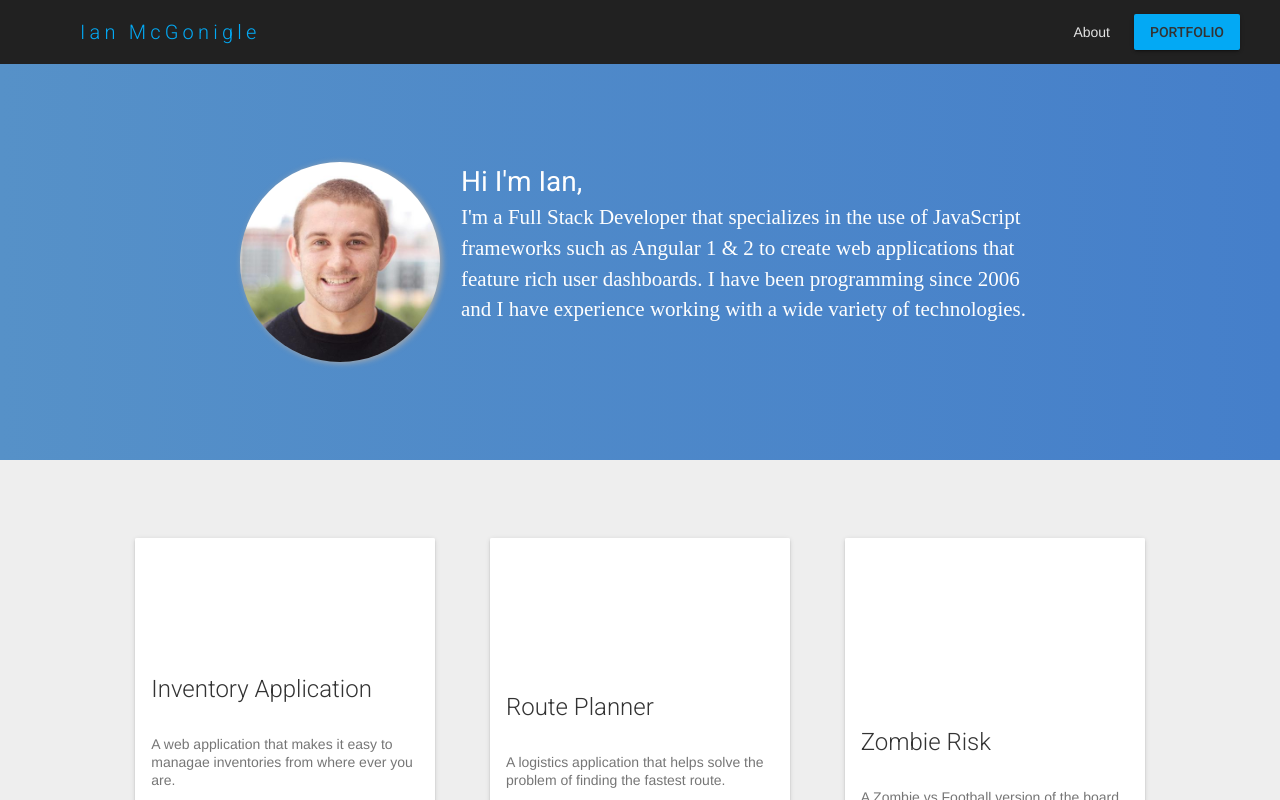
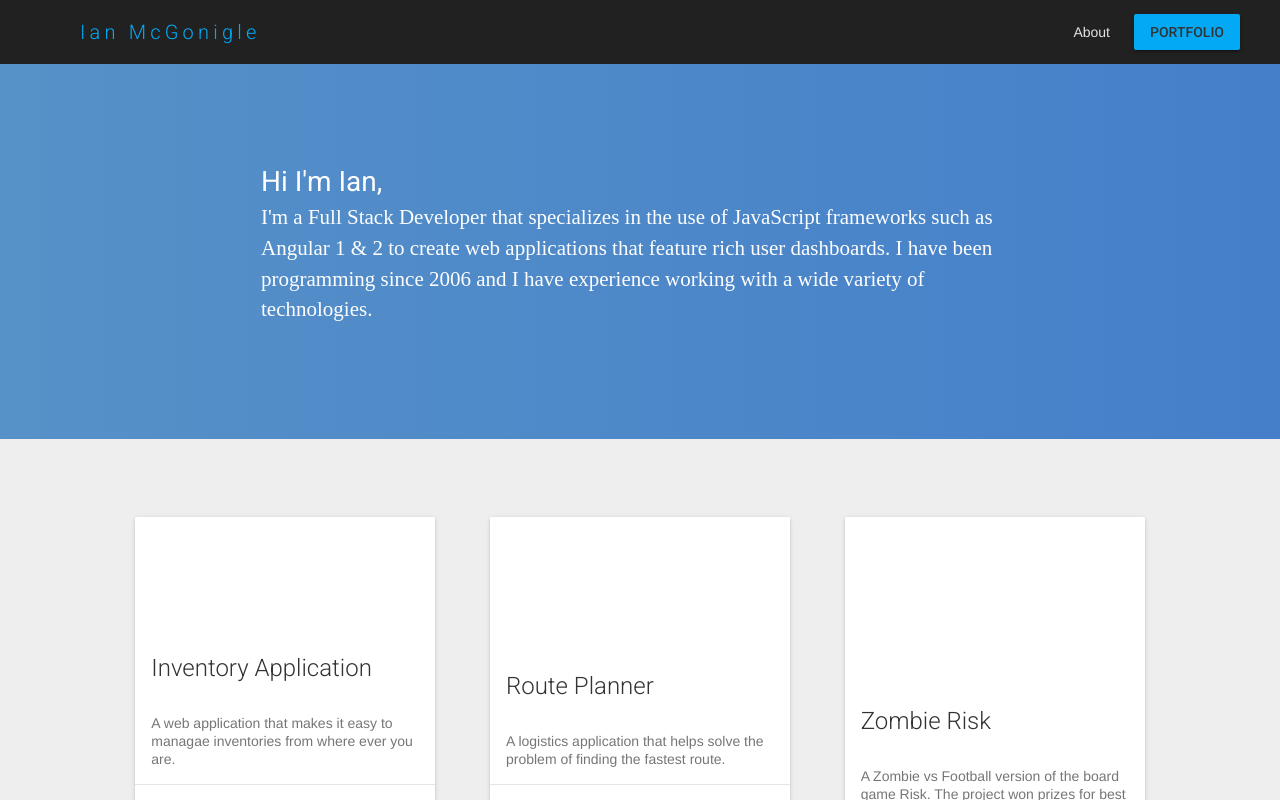
Before and after one commit to imcgonigle/Angular-Portfolio, an Angular app: page / in a window 1280 px wide. Built offline with nearby package versions, Linux system fonts and the light colour scheme.

Commit message:
comment out picture for now

```diff
--- a/src/app/about/about.component.html
+++ b/src/app/about/about.component.html
@@ -1,7 +1,7 @@
 <a name="about"></a>
 <div class="about-container">
     <div class="about-section">
-        <img class="about-picture" src="./assets/images/ian.jpeg" alt="A picture of me, Ian McGonigle at Galvanize">
+        <!--<img class="about-picture" src="./assets/images/ian.jpeg" alt="A picture of me, Ian McGonigle at Galvanize">-->
         <div class="about-text">
             <h3>Hi I'm Ian,</h3>
             <p>
```
